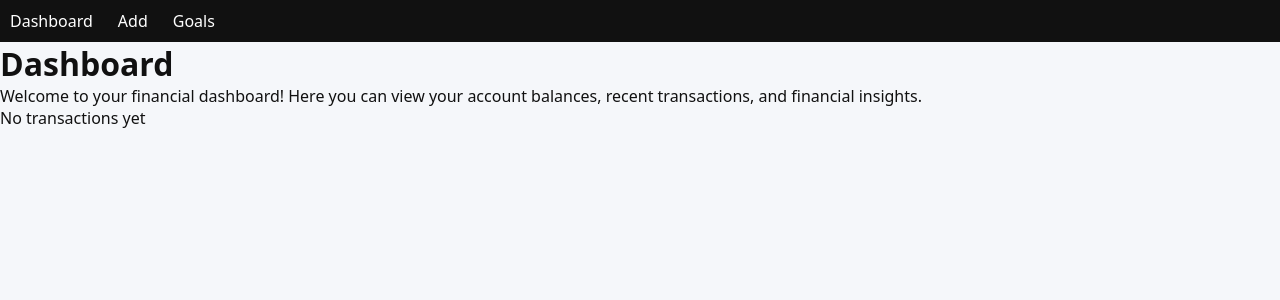
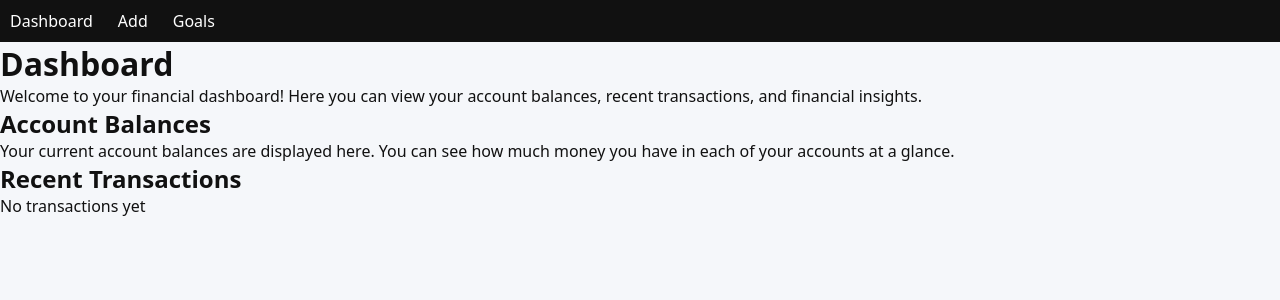
Before and after one commit to denichinv/ai-finance, a React (Vite) app in the folder ai-finance-app/client/: page / in a window 1280 px wide. Shown: the top 300 px of the page. Built offline with nearby package versions, Linux system fonts and the light colour scheme.

Commit message:
feat: integrate transactions into Dashboard component for improved financial overview

```diff
--- a/ai-finance-app/client/src/App.tsx
+++ b/ai-finance-app/client/src/App.tsx
@@ -18,7 +18,7 @@ function App() {
       <BrowserRouter>
         <Navbar />
         <Routes>
-          <Route path="/" element={<Dashboard />} />
+          <Route path="/" element={<Dashboard transactions={transactions} />} />
           <Route
             path="add"
             element={<AddTransaction onAddTransaction={handleTransaction} />}
@@ -27,15 +27,6 @@ function App() {
           <Route path="*" element={<NotFound />} />
         </Routes>
       </BrowserRouter>
-      {transactions.length === 0 ? (
-        <p>No transactions yet</p>
-      ) : (
-        transactions.map((t, i) => (
-          <div key={i}>
-            {t.category} - £{t.amount} - {t.date}
-          </div>
-        ))
-      )}
     </>
   );
 }
--- a/ai-finance-app/client/src/pages/Dashboard.tsx
+++ b/ai-finance-app/client/src/pages/Dashboard.tsx
@@ -1,4 +1,10 @@
-export default function Dashboard() {
+import type { Transaction } from "../types/transaction";
+
+type Props = {
+  transactions: Transaction[];
+};
+
+export default function Dashboard({ transactions }: Props) {
   return (
     <div>
       <h1>Dashboard</h1>
@@ -6,6 +12,24 @@ export default function Dashboard() {
         Welcome to your financial dashboard! Here you can view your account
         balances, recent transactions, and financial insights.
       </p>
+
+      <h2>Account Balances</h2>
+      <p>
+        Your current account balances are displayed here. You can see how much
+        money you have in each of your accounts at a glance.
+      </p>
+
+      <h2>Recent Transactions</h2>
+
+      {transactions.length === 0 ? (
+        <p>No transactions yet</p>
+      ) : (
+        transactions.map((t, i) => (
+          <div key={i}>
+            {t.category} - £{t.amount} - {t.date}
+          </div>
+        ))
+      )}
     </div>
   );
 }
```
